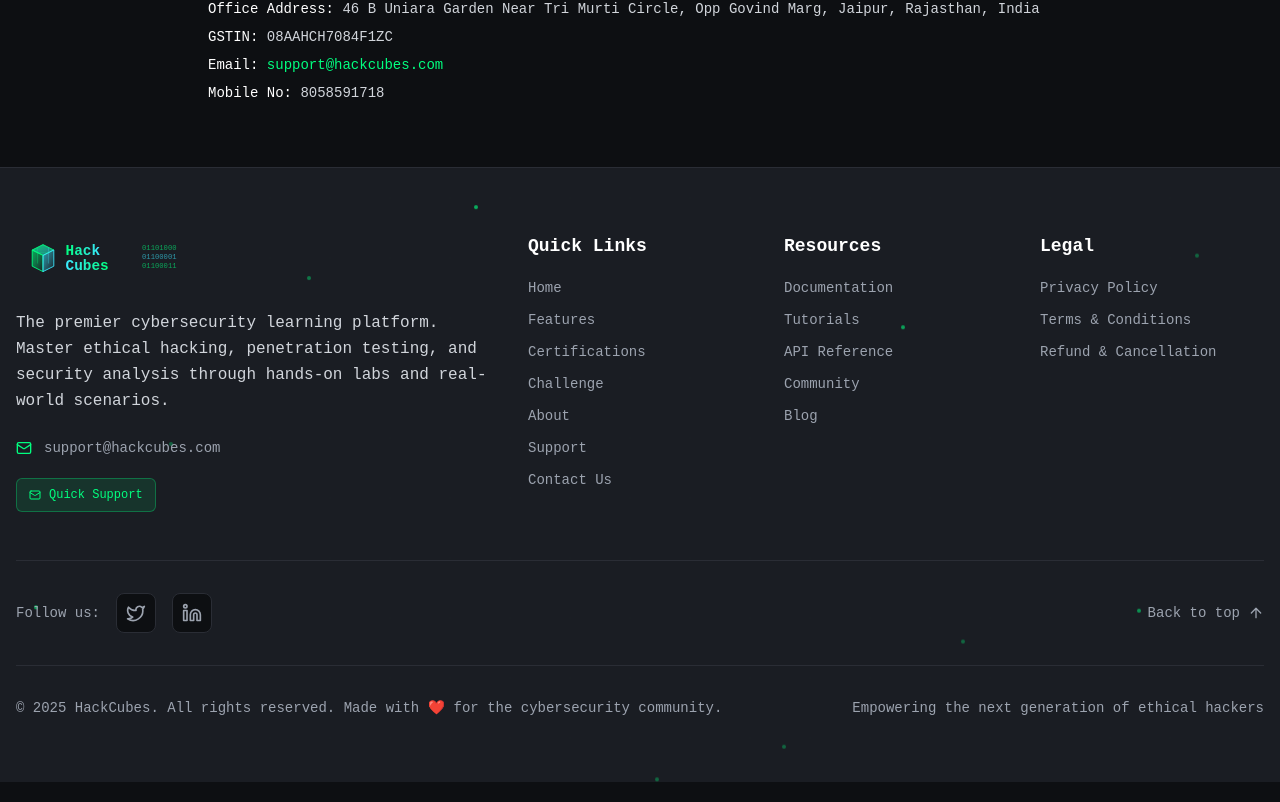
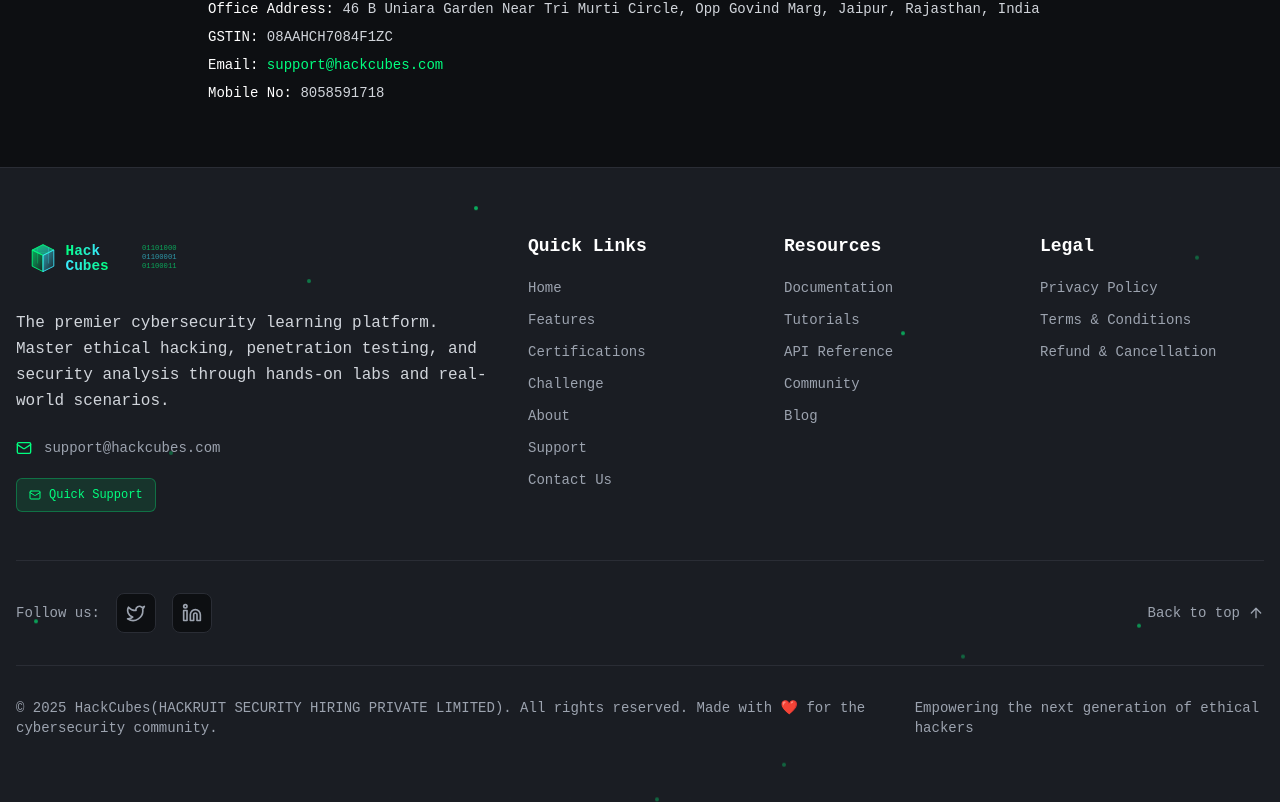
Before and after one commit to HackCubes/hackcubes, a Next.js app: page /terms in a window 1280 px wide. Shown: the part 1549-2351 px from the top of the page. Built offline with nearby package versions, Linux system fonts and the light colour scheme.

Commit message:
feat(footer): update copyright notice to include full company name

```diff
--- a/src/components/Footer.tsx
+++ b/src/components/Footer.tsx
@@ -192,7 +192,7 @@
         <div className="border-t border-gray-border pt-8 mt-8">
           <div className="flex flex-col md:flex-row justify-between items-center text-sm text-gray-400">
             <p>
-              © 2025 HackCubes. All rights reserved. Made with ❤️ for the cybersecurity community.
+              © 2025 HackCubes(HACKRUIT SECURITY HIRING PRIVATE LIMITED). All rights reserved. Made with ❤️ for the cybersecurity community.
             </p>
             <p className="mt-2 md:mt-0">
               Empowering the next generation of ethical hackers
```
